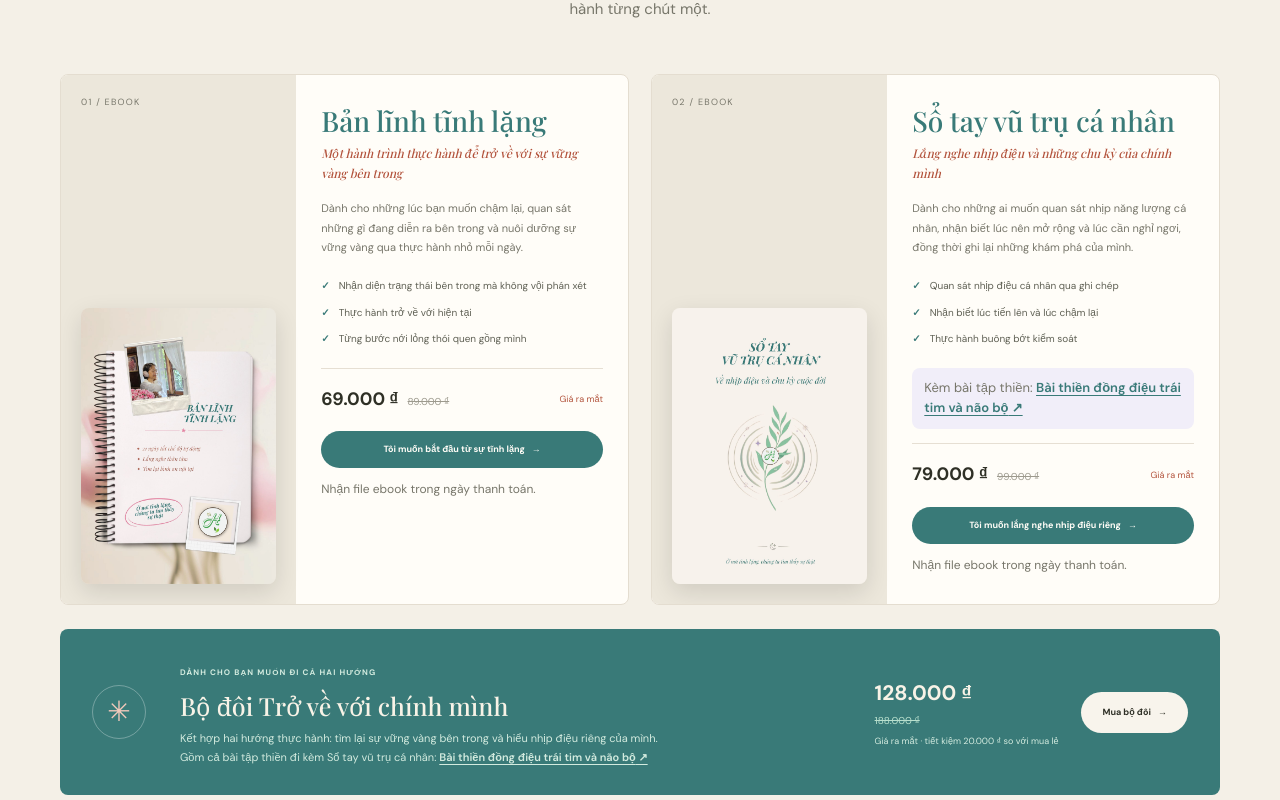
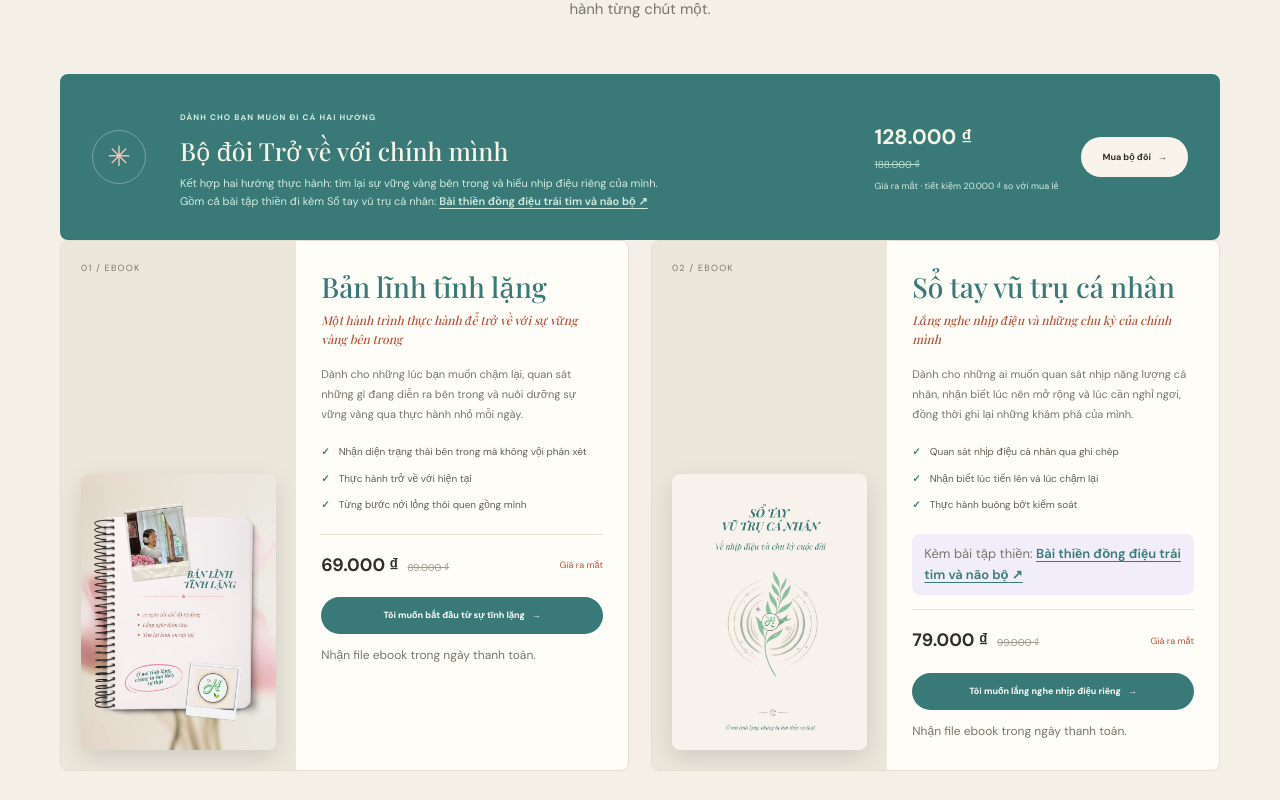
Before and after one commit to ThanhHuong25/gpt_quiz, a Next.js app: page / in a window 1280 px wide. Shown: the part 3940-4740 px from the top of the page. Built offline with nearby package versions, Linux system fonts and the light colour scheme; a web font is replaced by a local one.

Commit message:
Refactor combo card text and structure
Updated text for clarity and consistency in the combo card section. Removed redundant combo card rendering.

```diff
--- a/app/page.tsx
+++ b/app/page.tsx
@@ -233,13 +233,13 @@ export default function Home() {
   };
 
   const renderComboCard = (second: boolean) => (
-    <article className={second ? "result-combo result-combo-second" : "result-combo"}>
+    <article className="result-combo">
       <div className="result-combo-covers">
         <BookCover variant="warm-coral" sizes="(max-width: 720px) 45vw, 140px" />
         <BookCover variant="teal" sizes="(max-width: 720px) 45vw, 140px" />
       </div>
       <div className="result-book-copy">
-        <span className="book-kicker">{second ? "HOẶC ĐI CẢ HAI HƯỚNG" : "LỰA CHỌN PHÙ HỢP NHẤT VỚI BẠN"}</span>
+        <span className="book-kicker">{second ? "ĐI CẢ HAI HƯỚNG CÙNG LÚC" : "LỰA CHỌN PHÙ HỢP NHẤT VỚI BẠN"}</span>
         <h4>{BOOKS.combo_tro_ve.title}</h4>
         {!second && (
           <p className="result-why">
@@ -455,26 +455,16 @@ export default function Home() {
                     : "Bạn đang cần cả hai hướng — bộ đôi là điểm bắt đầu trọn vẹn nhất."
                   : suggestedBooks.length > 1
                     ? "Bạn có thể chọn một trong hai hướng — hoặc kết hợp cả hai."
-                    : "Một cuốn sách để bắt đầu hành trình."}
+                    : "Một cuốn sách để bắt đầu — hoặc đi cả hai hướng cùng lúc."}
               </h3>
             </div>
 
-            {showCombo && (
-              <>
-                {renderComboCard(false)}
-                <p className="result-or"><span>Hoặc chọn từng cuốn</span></p>
-              </>
-            )}
+            {renderComboCard(!showCombo)}
+            <p className="result-or"><span>{showCombo ? "Hoặc chọn từng cuốn" : "Hoặc bắt đầu với một cuốn"}</span></p>
 
             <div className="result-books">
               {suggestedBooks.map((id) => renderResultBook(id))}
             </div>
-            {!showCombo && (
-              <>
-                <p className="result-or"><span>Hoặc đi cả hai hướng</span></p>
-                {renderComboCard(true)}
-              </>
-            )}
             <p className="result-disclaimer">Kết quả chỉ mang tính gợi mở để tự quan sát, không phải đánh giá tâm lý hay lời khuyên chuyên môn.</p>
           </section>
         )}
@@ -488,6 +478,21 @@ export default function Home() {
             <p>Không cần đọc thật nhanh. Hãy chọn cuốn sách gần với điều bạn đang cần, rồi thực hành từng chút một.</p>
           </div>
 
+          <div className="combo-card">
+            <div className="combo-symbol">✳</div>
+            <div className="combo-copy">
+              <span className="book-kicker">DÀNH CHO BẠN MUỐN ĐI CẢ HAI HƯỚNG</span>
+              <h3>{BOOKS.combo_tro_ve.title}</h3>
+              <p>{BOOKS.combo_tro_ve.description}</p>
+              <p className="combo-bonus">Gồm cả bài tập thiền đi kèm Sổ tay vũ trụ cá nhân: <a href={BOOKS.book_vu_tru.meditationUrl} target="_blank" rel="noopener noreferrer">{BOOKS.book_vu_tru.meditationTitle} ↗</a></p>
+            </div>
+            <div className="combo-price">
+              <strong>{money(BOOKS.combo_tro_ve.launchPrice)}</strong>
+              <del>{money(BOOKS.combo_tro_ve.listPrice)}</del>
+              <span>Giá ra mắt · tiết kiệm {money(BOOKS.book_tinh_lang.launchPrice + BOOKS.book_vu_tru.launchPrice - BOOKS.combo_tro_ve.launchPrice)} so với mua lẻ</span>
+            </div>
+            <button type="button" className="button button-light" onClick={() => setOrder({ title: BOOKS.combo_tro_ve.title, price: BOOKS.combo_tro_ve.launchPrice, code: "BODOI" })}>Mua bộ đôi <span>→</span></button>
+          </div>
           <div className="books-grid">
             <BookCard
               variant="clay"
@@ -515,21 +520,6 @@ export default function Home() {
               bonusTitle={BOOKS.book_vu_tru.meditationTitle}
               onOrder={() => setOrder({ title: BOOKS.book_vu_tru.title, price: BOOKS.book_vu_tru.launchPrice, code: "STVT" })}
             />
-          </div>
-          <div className="combo-card">
-            <div className="combo-symbol">✳</div>
-            <div className="combo-copy">
-              <span className="book-kicker">DÀNH CHO BẠN MUỐN ĐI CẢ HAI HƯỚNG</span>
-              <h3>{BOOKS.combo_tro_ve.title}</h3>
-              <p>{BOOKS.combo_tro_ve.description}</p>
-              <p className="combo-bonus">Gồm cả bài tập thiền đi kèm Sổ tay vũ trụ cá nhân: <a href={BOOKS.book_vu_tru.meditationUrl} target="_blank" rel="noopener noreferrer">{BOOKS.book_vu_tru.meditationTitle} ↗</a></p>
-            </div>
-            <div className="combo-price">
-              <strong>{money(BOOKS.combo_tro_ve.launchPrice)}</strong>
-              <del>{money(BOOKS.combo_tro_ve.listPrice)}</del>
-              <span>Giá ra mắt · tiết kiệm {money(BOOKS.book_tinh_lang.launchPrice + BOOKS.book_vu_tru.launchPrice - BOOKS.combo_tro_ve.launchPrice)} so với mua lẻ</span>
-            </div>
-            <button type="button" className="button button-light" onClick={() => setOrder({ title: BOOKS.combo_tro_ve.title, price: BOOKS.combo_tro_ve.launchPrice, code: "BODOI" })}>Mua bộ đôi <span>→</span></button>
           </div>
           <div className="buy-steps" id="how-to-buy">
             <h3>Cách mua rất đơn giản</h3>
```
